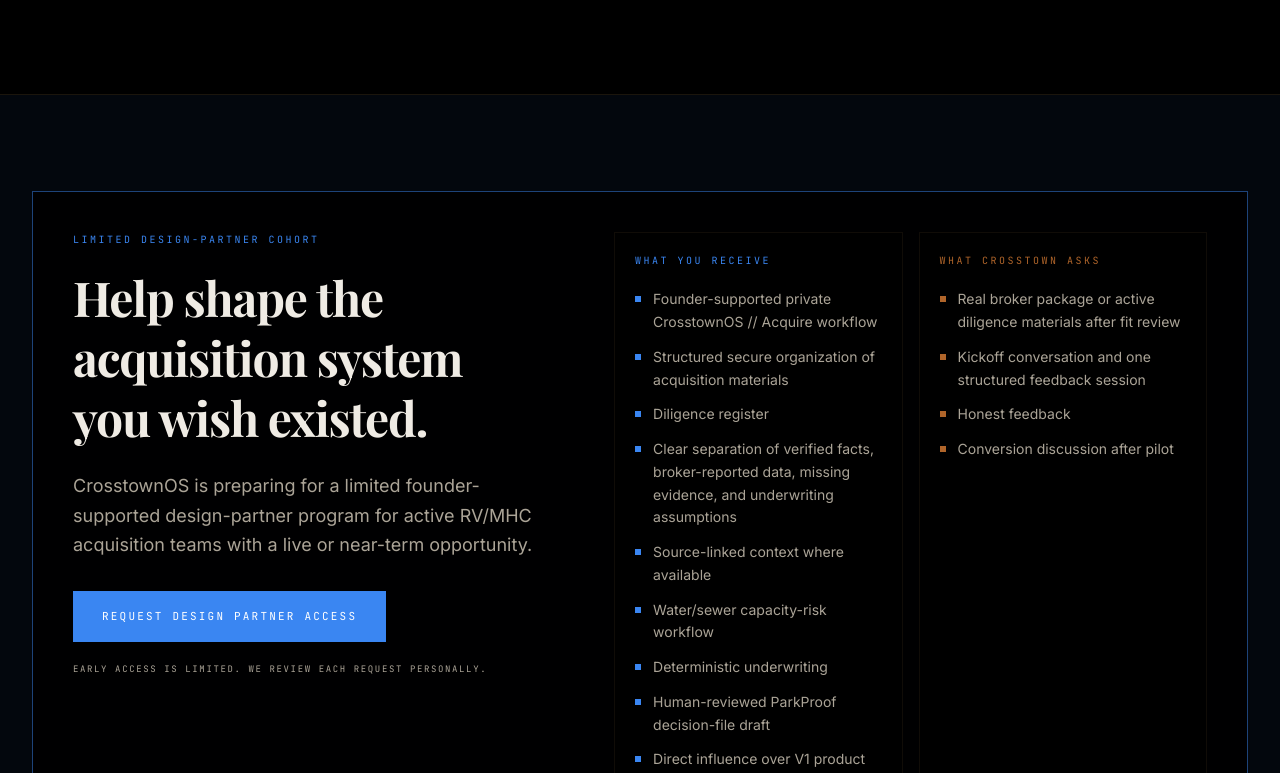
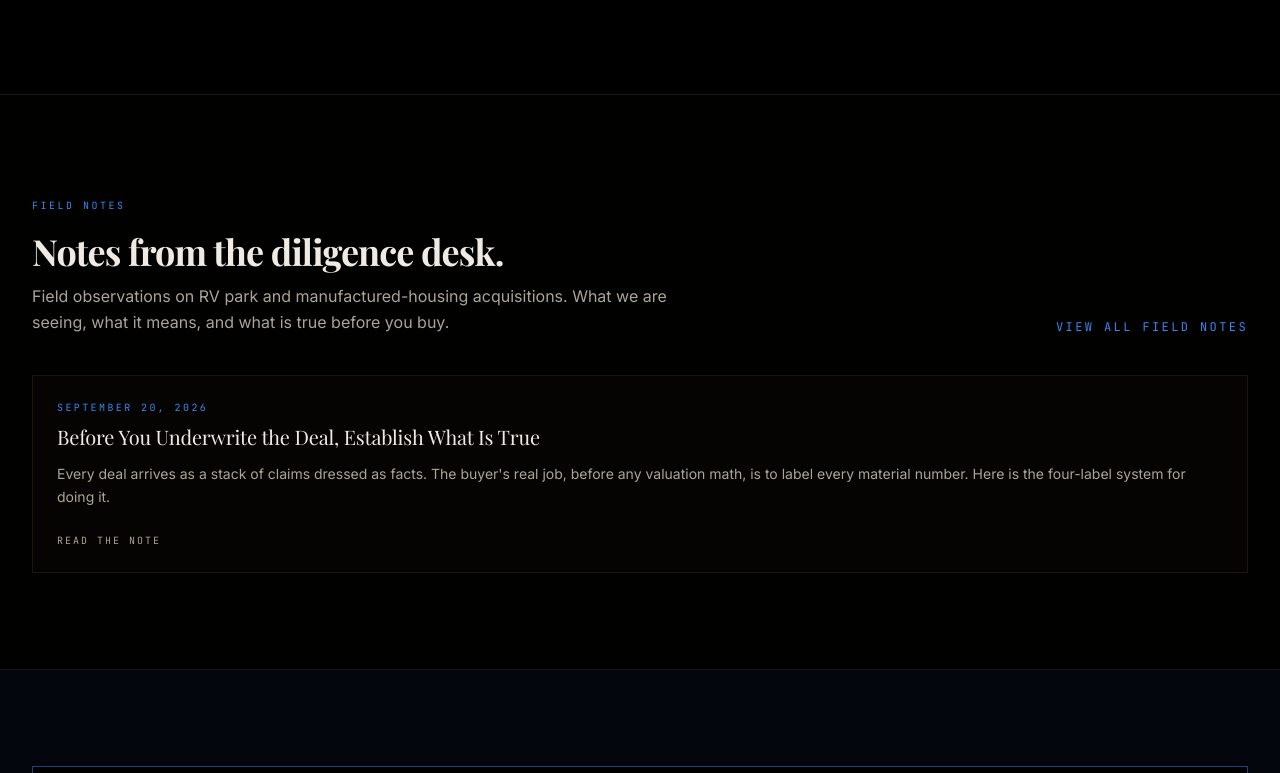
Before and after one commit to CrosstownOS/main, a Next.js app: page / in a window 1280 px wide. Shown: the part 4307-5080 px from the top of the page. Built offline with nearby package versions, Linux system fonts and the light colour scheme; a web font is replaced by a local one.

Commit message:
Add Latest Field Notes section to homepage

```diff
--- /dev/null
+++ b/app/api/posts/route.ts
@@ -0,0 +1,8 @@
+import { NextResponse } from "next/server"
+import { getAllPosts } from "@/lib/blog"
+
+export const dynamic = "force-static"
+
+export function GET() {
+  return NextResponse.json(getAllPosts().slice(0, 3))
+}
--- a/app/page.tsx
+++ b/app/page.tsx
@@ -9,6 +9,7 @@ import Chapter7 from "@/components/chapters/chapter7"
 import Thesis from "@/components/zone1/Thesis"
 import FieldReality from "@/components/zone1/FieldReality"
 import ParkProof from "@/components/zone1/ParkProof"
+import FieldNotes from "@/components/zone1/FieldNotes"
 import DesignPartner from "@/components/zone1/DesignPartner"
 import LifecycleVision from "@/components/zone1/LifecycleVision"
 import { releaseScroll, suppressScroll } from "@/lib/scroll-suppress"
@@ -90,6 +91,7 @@ export default function Home() {
           <FieldReality />
           <WorkspaceCapabilities />
           <ParkProof />
+          <FieldNotes />
           <DesignPartner />
 
           {/* Accessible modal/drawer form layer for Design-Partner, Outpost, and Basecamp. */}
--- /dev/null
+++ b/components/zone1/FieldNotes.tsx
@@ -0,0 +1,89 @@
+"use client"
+
+import { useEffect, useState } from "react"
+import Link from "next/link"
+import {
+  Container,
+  Heading,
+  Section,
+  TerminalLabel,
+} from "@/components/ui/primitives"
+import { cn } from "@/lib/utils"
+import type { PostMeta } from "@/lib/blog"
+
+function formatDate(iso: string) {
+  const d = new Date(iso + "T12:00:00")
+  if (Number.isNaN(d.getTime())) return iso
+  return d.toLocaleDateString("en-US", {
+    year: "numeric",
+    month: "long",
+    day: "numeric",
+  })
+}
+
+export default function FieldNotes() {
+  const [posts, setPosts] = useState<PostMeta[] | null>(null)
+
+  useEffect(() => {
+    fetch("/api/posts")
+      .then((r) => r.json())
+      .then((data) => setPosts(Array.isArray(data) ? data : []))
+      .catch(() => setPosts([]))
+  }, [])
+
+  if (!posts || posts.length === 0) return null
+
+  return (
+    <Section id="field-notes">
+      <Container>
+        <TerminalLabel>Field notes</TerminalLabel>
+        <div className="mt-4 flex flex-wrap items-end justify-between gap-6">
+          <div className="max-w-2xl">
+            <Heading level={2}>Notes from the diligence desk.</Heading>
+            <p className="mt-3 leading-relaxed text-muted">
+              Field observations on RV park and manufactured-housing
+              acquisitions. What we are seeing, what it means, and what is
+              true before you buy.
+            </p>
+          </div>
+          <Link
+            href="/blog"
+            className="font-mono text-xs uppercase tracking-[0.2em] text-primary hover:underline"
+          >
+            View all field notes
+          </Link>
+        </div>
+
+        <div
+          className={cn(
+            "mt-10 grid gap-4",
+            posts.length > 1 && "md:grid-cols-2 lg:grid-cols-3"
+          )}
+        >
+          {posts.map((post) => (
+            <Link
+              key={post.slug}
+              href={`/blog/${post.slug}`}
+              className="group flex flex-col border border-border bg-card p-6 transition-colors hover:border-primary/60"
+            >
+              <p className="font-mono text-[10px] uppercase tracking-[0.24em] text-primary">
+                {formatDate(post.date)}
+              </p>
+              <h3 className="serif-display mt-2 text-xl tracking-tight transition-colors group-hover:text-primary">
+                {post.title}
+              </h3>
+              {post.excerpt && (
+                <p className="mt-3 text-sm leading-relaxed text-muted">
+                  {post.excerpt}
+                </p>
+              )}
+              <span className="mt-auto pt-6 font-mono text-[10px] uppercase tracking-[0.2em] text-muted transition-colors group-hover:text-primary">
+                Read the note
+              </span>
+            </Link>
+          ))}
+        </div>
+      </Container>
+    </Section>
+  )
+}
```
